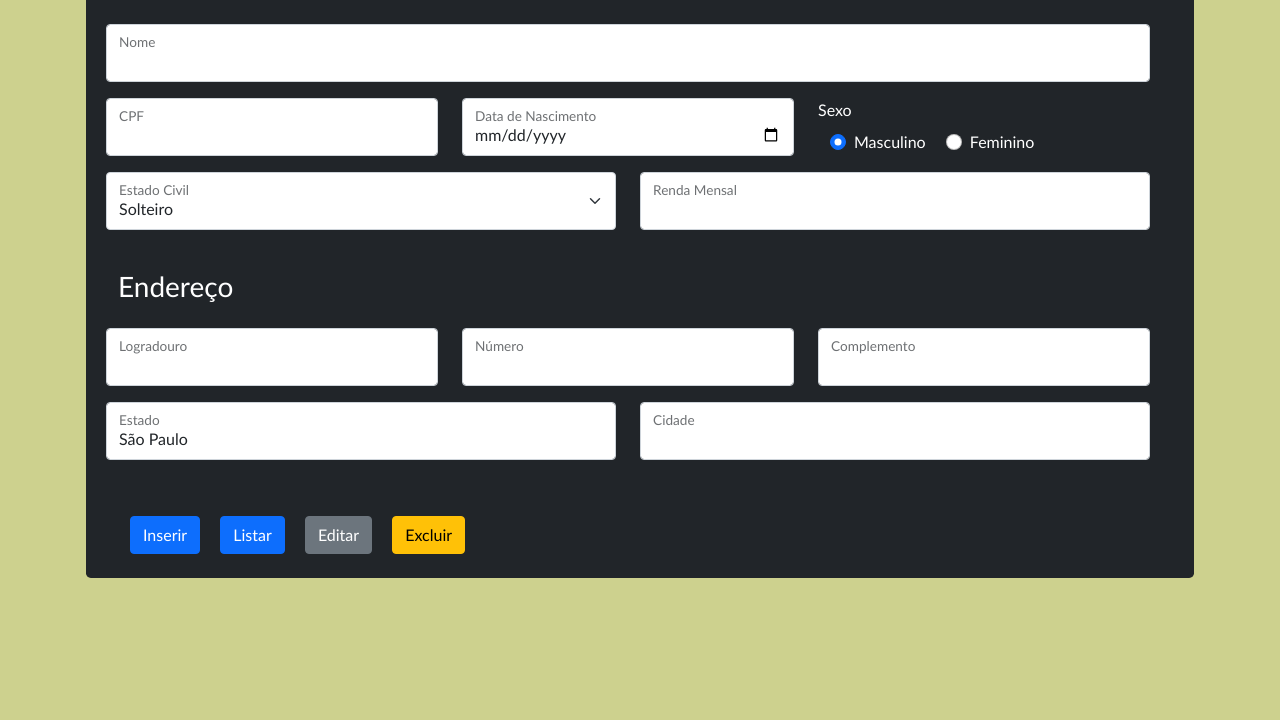
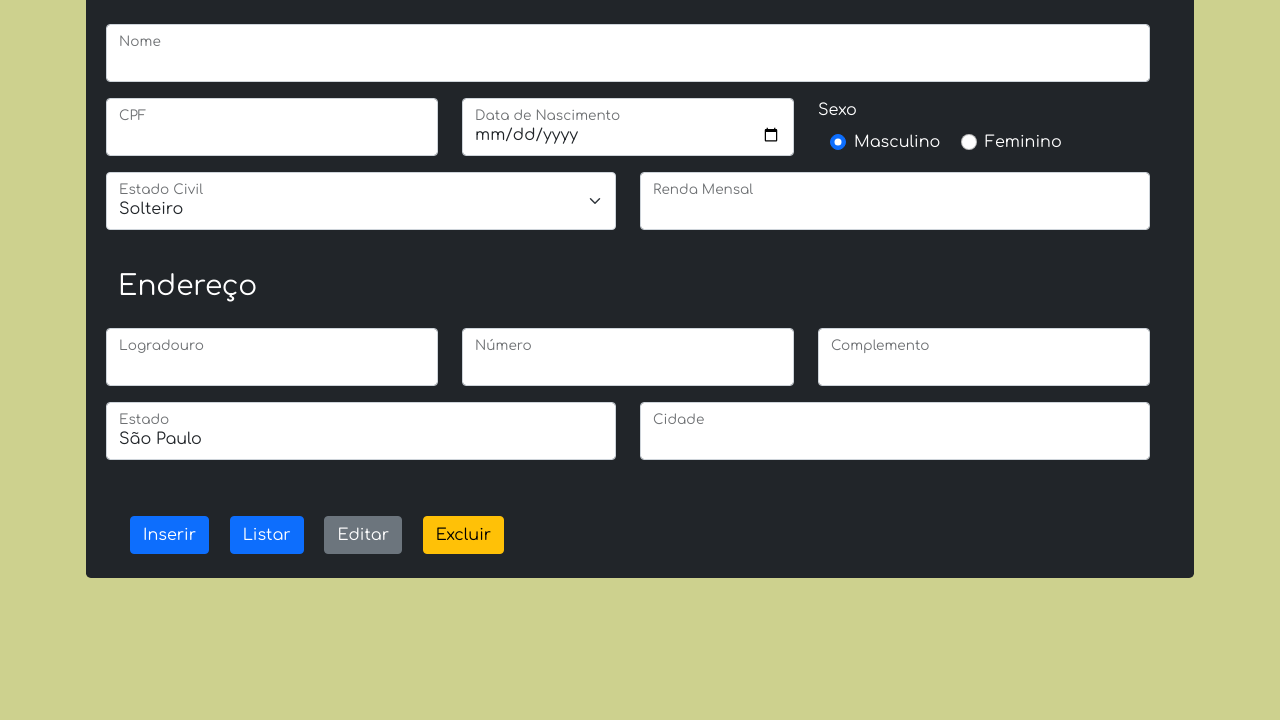
Before and after one commit to devlhm/FirebaseWeb, a website built with webpack: page index.html in a window 1280 px wide. Shown: the part 80-800 px from the top of the page. Built offline with nearby package versions, Linux system fonts and the light colour scheme; some packages are replaced by stand-ins of ours; no server answers.

Commit message:
changed main font-family

```diff
--- a/css/style.css
+++ b/css/style.css
@@ -1,6 +1,5 @@
 * {
-	font-family: "Trebuchet MS", "Lucida Sans Unicode", "Lucida Grande",
-		"Lucida Sans", Arial, sans-serif;
+	font-family: Comfortaa
 }
 
 body {
--- a/index.html
+++ b/index.html
@@ -4,6 +4,7 @@
 		<meta charset="UTF-8" />
 		<meta name="viewport" content="width=device-width, initial-scale=1.0" />
 		<title>Firebase App</title>
+		<link href="https://fonts.googleapis.com/css?family=Comfortaa" rel="stylesheet">
 
 		<link
 			href="https://cdn.jsdelivr.net/npm/bootstrap@5.1.3/dist/css/bootstrap.min.css"
```
